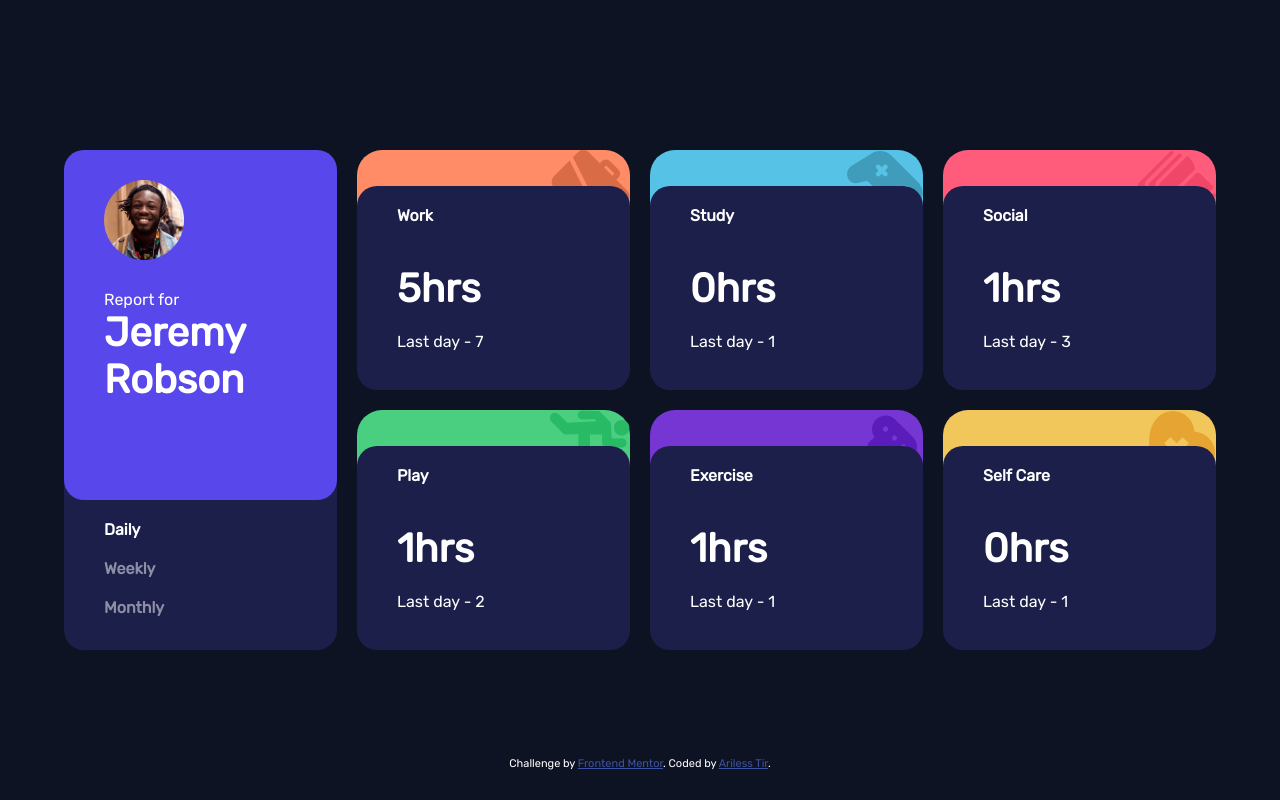
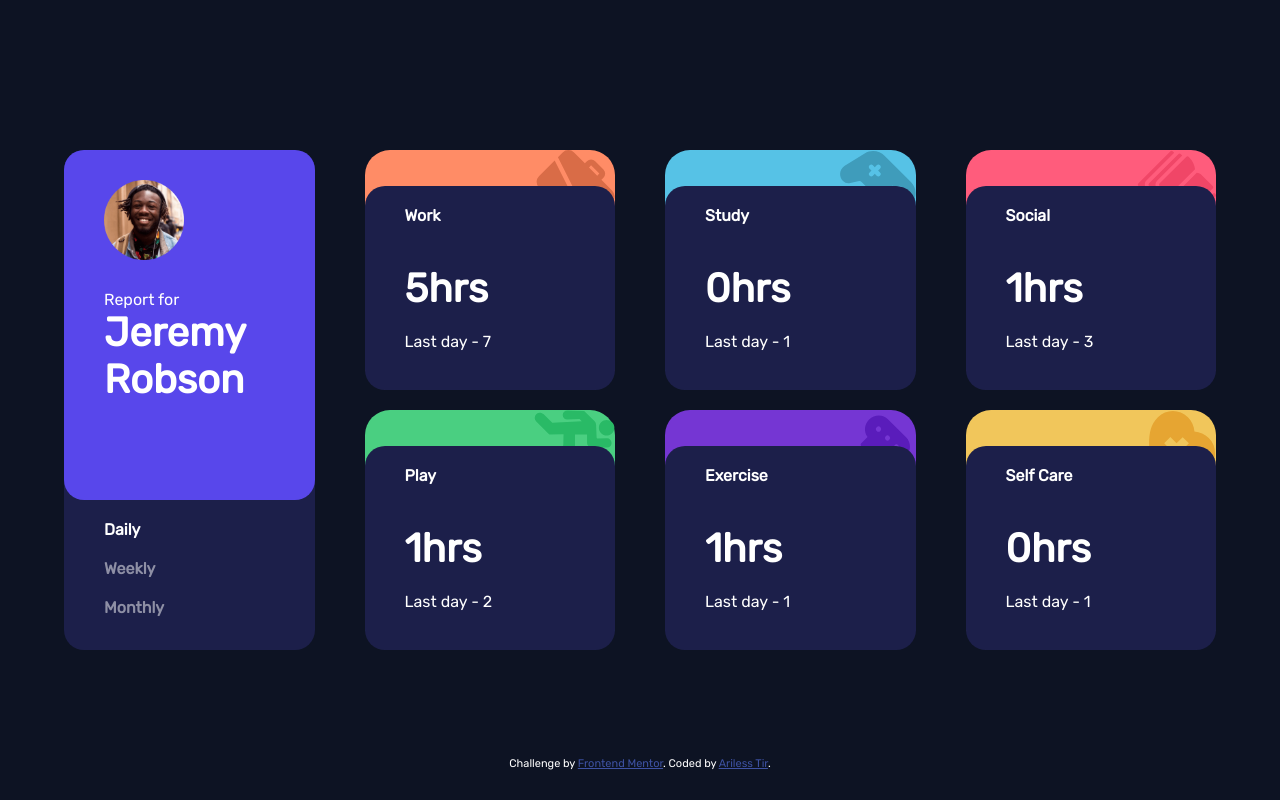
Before and after one commit to ArilessTir/FrontEndMentor-TimeTracking, a plain HTML site: page index.html in a window 1280 px wide. Drawn offline with Linux system fonts and the light colour scheme.

Commit message:
update style

```diff
--- a/style.css
+++ b/style.css
@@ -26,7 +26,7 @@ main{
     width: 90%;
     height: 500px;
     display: grid;
-    column-gap: 20px;
+    column-gap: 50px;
     row-gap: 20px;
     grid-template-columns: 1fr 1fr 1fr 1fr;
     grid-template-rows: 1fr 1fr;
@@ -271,7 +271,7 @@ main{
 
 
 
-@media (max-width: 700px) {
+@media (max-width: 800px) {
 
     main{
         display: flex;
```
